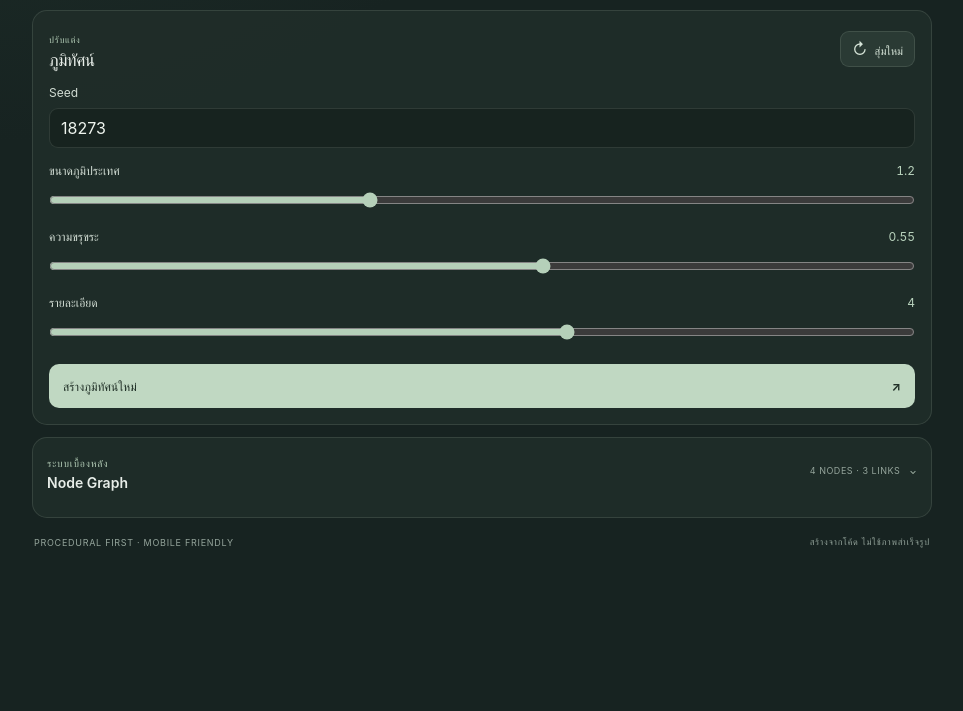
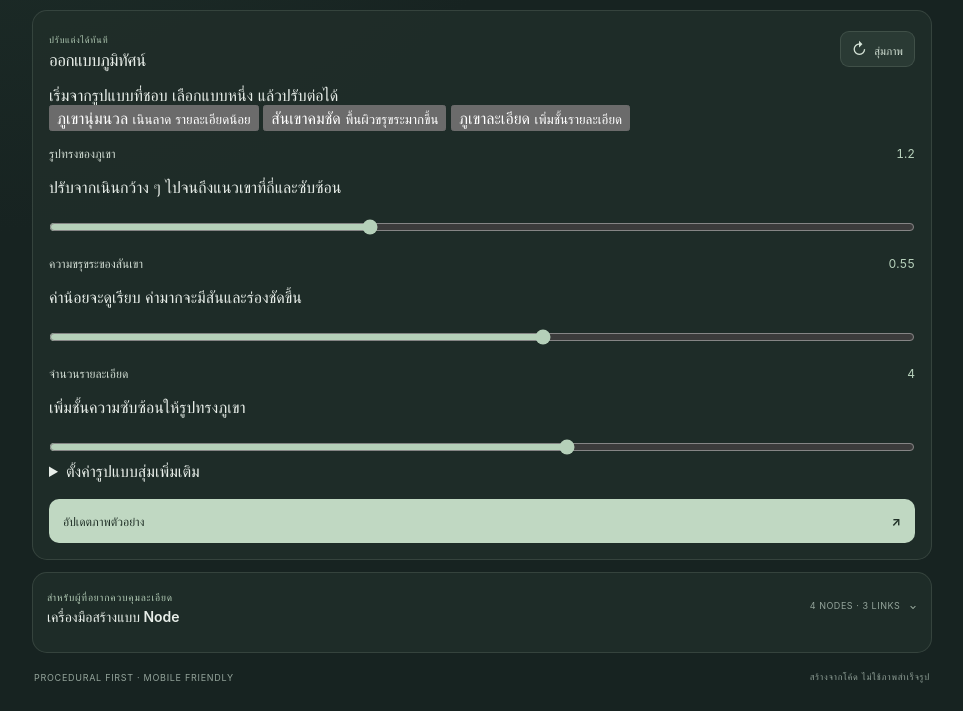
Before and after one commit to Blackzecond/Aether-project, a website built with Vite: page index.html in a window 1280 px wide. Shown: the part 724-1435 px from the top of the page, without its empty margins (158-1121 px from the left). Before the commit the page ends 1300 px from the top, so only its background shows below. Built offline with nearby package versions, Linux system fonts and the light colour scheme.

Commit message:
ui: make landscape controls beginner friendly

```diff
--- a/index.html
+++ b/index.html
@@ -20,7 +20,7 @@
       <section class="intro">
         <p class="eyebrow">สร้างสรรค์จากระบบและคณิตศาสตร์</p>
         <h1>เริ่มจากสิ่งเล็ก ๆ</h1>
-        <p class="intro-copy">สร้างภูมิทัศน์ด้วยพารามิเตอร์และ Node Graph ที่ทำงานร่วมกัน</p>
+        <p class="intro-copy">เริ่มจากรูปแบบที่ชอบ แล้วค่อย ๆ ปรับภูมิทัศน์ในแบบของคุณ</p>
       </section>
 
       <section class="workspace" aria-label="พื้นที่สร้างภูมิทัศน์">
@@ -40,31 +40,64 @@
 
         <section class="controls-panel" aria-label="ตั้งค่าการสร้าง">
           <div class="section-heading">
-            <div><span class="eyebrow">ปรับแต่ง</span><h2>ภูมิทัศน์</h2></div>
-            <button id="randomize" class="quiet-button" type="button"><span aria-hidden="true">↻</span> สุ่มใหม่</button>
+            <div><span class="eyebrow">ปรับแต่งได้ทันที</span><h2>ออกแบบภูมิทัศน์</h2></div>
+            <button id="randomize" class="quiet-button" type="button"><span aria-hidden="true">↻</span> สุ่มภาพ</button>
           </div>
 
-          <label class="field-label" for="seed">Seed</label>
-          <input id="seed" class="seed-input" type="number" value="18273" inputmode="numeric" />
+          <div class="preset-heading">
+            <strong>เริ่มจากรูปแบบที่ชอบ</strong>
+            <span>เลือกแบบหนึ่ง แล้วปรับต่อได้</span>
+          </div>
+          <div class="landscape-presets" role="group" aria-label="รูปแบบภูมิทัศน์เริ่มต้น">
+            <button class="landscape-preset is-active" type="button" data-preset="soft">
+              <span class="preset-art preset-art-soft" aria-hidden="true"></span>
+              <strong>ภูเขานุ่มนวล</strong>
+              <small>เนินลาด รายละเอียดน้อย</small>
+            </button>
+            <button class="landscape-preset" type="button" data-preset="rugged">
+              <span class="preset-art preset-art-rugged" aria-hidden="true"></span>
+              <strong>สันเขาคมชัด</strong>
+              <small>พื้นผิวขรุขระมากขึ้น</small>
+            </button>
+            <button class="landscape-preset" type="button" data-preset="detailed">
+              <span class="preset-art preset-art-detailed" aria-hidden="true"></span>
+              <strong>ภูเขาละเอียด</strong>
+              <small>เพิ่มชั้นรายละเอียด</small>
+            </button>
+          </div>
 
-          <label class="field-label" for="scale">ขนาดภูมิประเทศ <output id="scale-value">1.2</output></label>
-          <input id="scale" type="range" min="0.5" max="2.4" step="0.1" value="1.2" />
+          <div class="friendly-control">
+            <label class="field-label" for="scale">รูปทรงของภูเขา <output id="scale-value">1.2</output></label>
+            <p>ปรับจากเนินกว้าง ๆ ไปจนถึงแนวเขาที่ถี่และซับซ้อน</p>
+            <input id="scale" type="range" min="0.5" max="2.4" step="0.1" value="1.2" />
+          </div>
+          <div class="friendly-control">
+            <label class="field-label" for="roughness">ความขรุขระของสันเขา <output id="roughness-value">0.55</output></label>
+            <p>ค่าน้อยจะดูเรียบ ค่ามากจะมีสันและร่องชัดขึ้น</p>
+            <input id="roughness" type="range" min="0.15" max="0.85" step="0.05" value="0.55" />
+          </div>
+          <div class="friendly-control">
+            <label class="field-label" for="detail">จำนวนรายละเอียด <output id="detail-value">4</output></label>
+            <p>เพิ่มชั้นความซับซ้อนให้รูปทรงภูเขา</p>
+            <input id="detail" type="range" min="1" max="6" step="1" value="4" />
+          </div>
 
-          <label class="field-label" for="roughness">ความขรุขระ <output id="roughness-value">0.55</output></label>
-          <input id="roughness" type="range" min="0.15" max="0.85" step="0.05" value="0.55" />
+          <details class="advanced-seed">
+            <summary>ตั้งค่ารูปแบบสุ่มเพิ่มเติม</summary>
+            <label class="field-label" for="seed">รหัสรูปแบบ</label>
+            <input id="seed" class="seed-input" type="number" value="18273" inputmode="numeric" />
+            <p>ใช้รหัสเดิมเพื่อสร้างรูปแบบเดิมอีกครั้ง</p>
+          </details>
 
-          <label class="field-label" for="detail">รายละเอียด <output id="detail-value">4</output></label>
-          <input id="detail" type="range" min="1" max="6" step="1" value="4" />
-
-          <button id="regenerate" class="primary-button" type="button">สร้างภูมิทัศน์ใหม่ <span aria-hidden="true">↗</span></button>
+          <button id="regenerate" class="primary-button" type="button">อัปเดตภาพตัวอย่าง <span aria-hidden="true">↗</span></button>
         </section>
 
         <details class="graph-panel" id="graph-panel">
           <summary>
-            <span><span class="eyebrow">ระบบเบื้องหลัง</span><strong>Node Graph</strong></span>
+            <span><span class="eyebrow">สำหรับผู้ที่อยากควบคุมละเอียด</span><strong>เครื่องมือสร้างแบบ Node</strong></span>
             <span class="summary-meta"><span id="graph-count">4 NODES · 3 LINKS</span> <span class="chevron">⌄</span></span>
           </summary>
-          <p class="graph-description">Node คือชุดคำสั่งที่ส่งค่าต่อกันไปยัง Landscape Generator เช่น Number → Math → Output ค่าที่ส่งออกจะแสดงใต้ Node และภาพตัวอย่างจะอัปเดตทันทีเมื่อแก้ตัวเลข</p>
+          <p class="graph-description">ส่วนนี้เป็นเครื่องมือขั้นสูง สำหรับนำค่ามาคำนวณและเชื่อมต่อกันเพื่อควบคุมผลงาน ผู้เริ่มต้นสามารถใช้งานแผงปรับแต่งด้านบนได้โดยไม่ต้องเปิดส่วนนี้</p>
           <div class="graph-file-toolbar">
             <button id="export-graph" class="quiet-button" type="button">ส่งออก JSON ↓</button>
             <button id="import-graph" class="quiet-button" type="button">นำเข้า JSON ↑</button>
@@ -72,12 +105,12 @@
           </div>
           <div class="graph-toolbar">
             <select id="node-type" aria-label="ประเภท Node ที่ต้องการเพิ่ม">
-              <option value="number.constant">Number · ค่าคงที่</option>
-              <option value="math.add">Math · บวก</option>
-              <option value="math.multiply">Math · คูณ</option>
-              <option value="math.clamp">Math · จำกัดช่วง</option>
+              <option value="number.constant">ค่าตัวเลข · กำหนดค่าเอง</option>
+              <option value="math.add">คำนวณ · บวกตัวเลข</option>
+              <option value="math.multiply">คำนวณ · คูณตัวเลข</option>
+              <option value="math.clamp">คำนวณ · จำกัดช่วงค่า</option>
             </select>
-            <button id="add-node" class="quiet-button" type="button">+ เพิ่ม Node</button>
+            <button id="add-node" class="quiet-button" type="button">+ เพิ่มเครื่องมือคำนวณ</button>
           </div>
           <div class="graph-organize-toolbar">
             <input id="graph-search" type="search" placeholder="ค้นหา Node หรือชนิด..." aria-label="ค้นหา Node" />
@@ -98,7 +131,7 @@
           <p id="graph-status" class="graph-status" role="status">พร้อมใช้งาน · บันทึก Graph ในเครื่องอัตโนมัติ</p>
           <div id="graph-viewport" class="graph-viewport" aria-label="พื้นที่ Node Graph แบบอิสระ"></div>
           <button id="reset-graph" class="reset-graph-button" type="button">คืนค่า Graph เริ่มต้น</button>
-          <p class="graph-footnote">บันทึกในเครื่องอัตโนมัติ · ส่งออกหรือนำเข้า JSON เพื่อย้าย Graph · ลาก Node เพื่อจัดวาง · ซูมและเลื่อนพื้นที่ได้</p>
+          <p class="graph-footnote">การเปลี่ยนแปลงจะบันทึกในเครื่องอัตโนมัติ · ลากการ์ดเพื่อจัดวาง · เชื่อมช่องส่งกับช่องรับเพื่อส่งค่าระหว่างเครื่องมือ</p>
         </details>
       </section>
 
```
